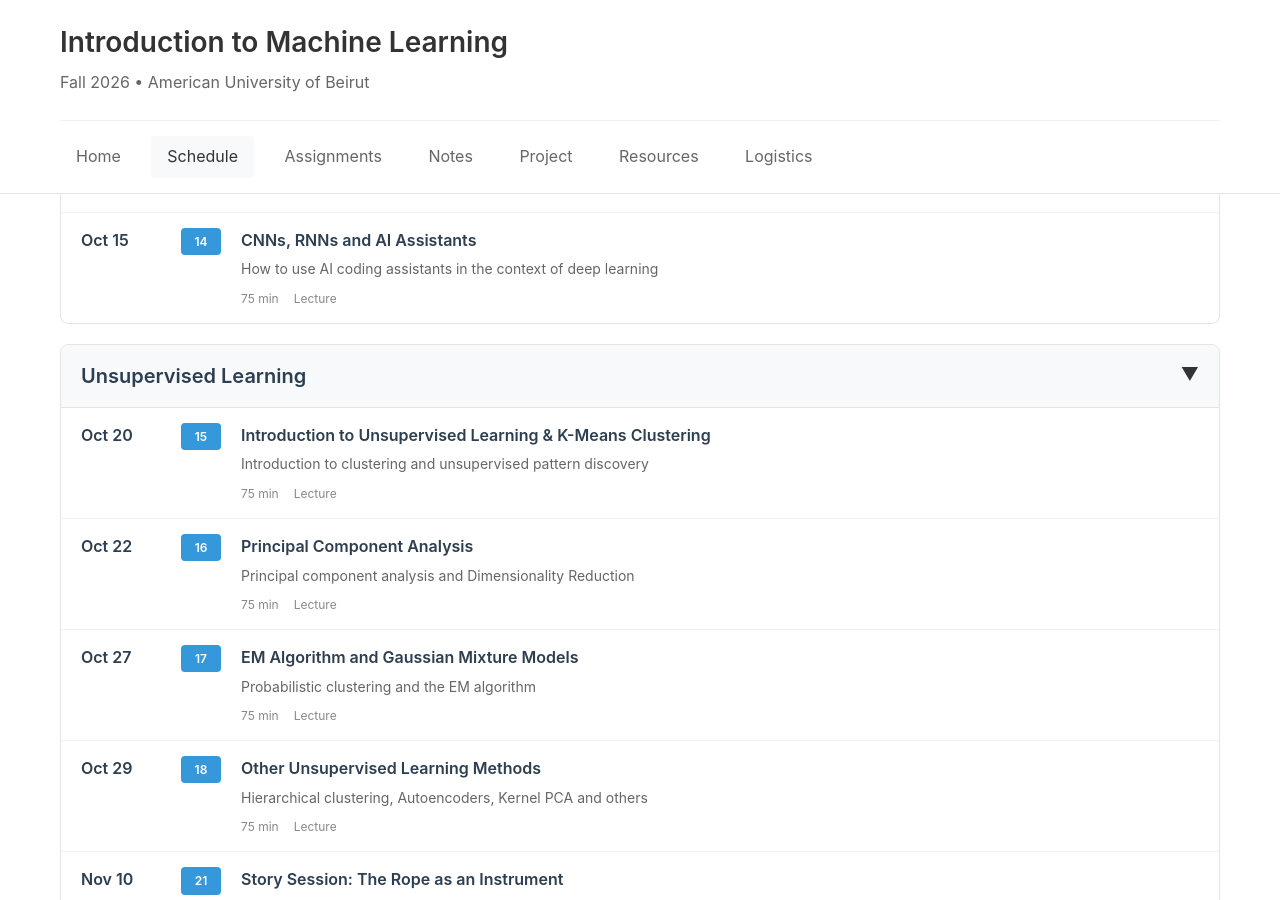
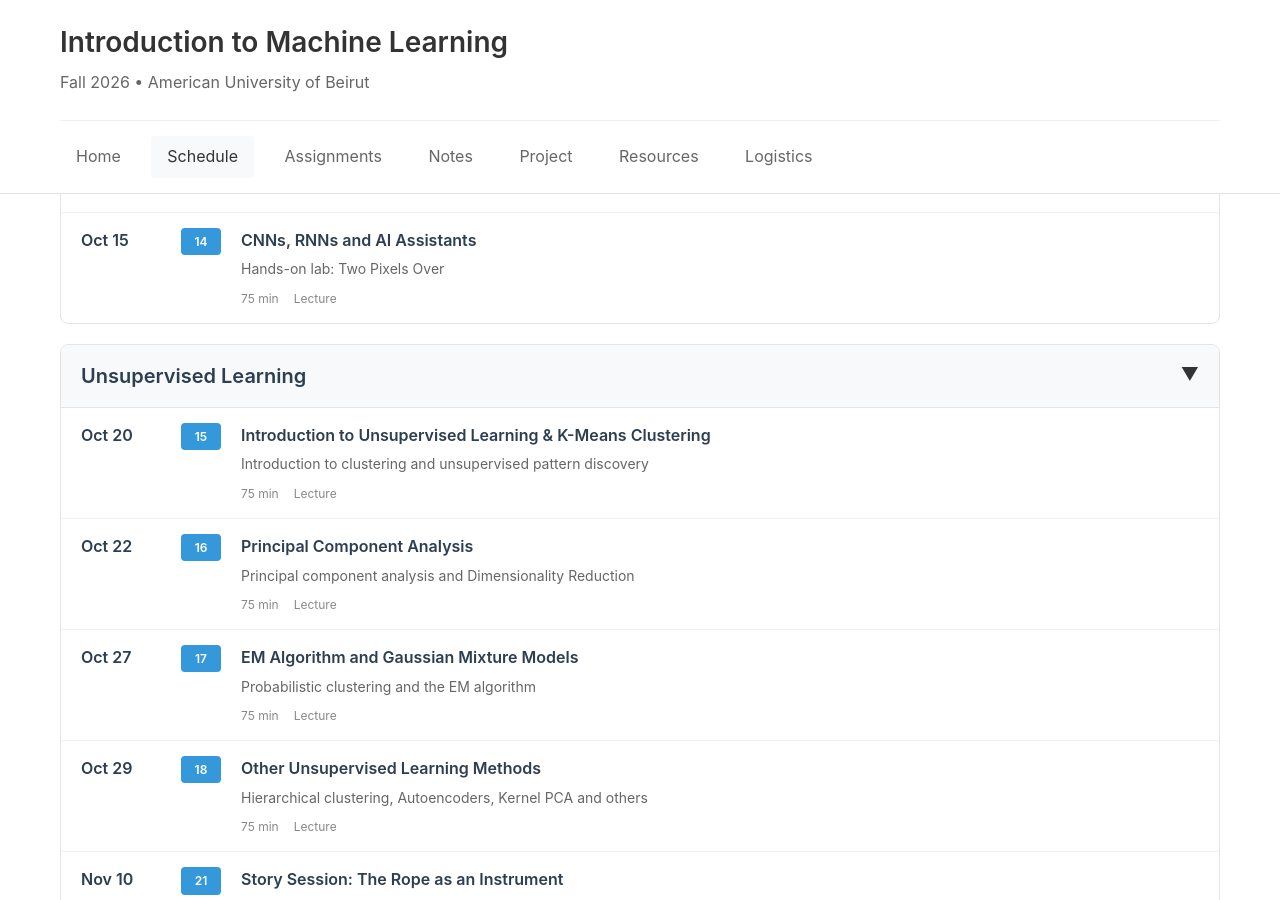
Before and after one commit to Data-Driven-Modeling-Lab/intro2ml, a Jekyll site: the page built from schedule.md, in a window 1280 px wide and 900 px high, scrolled down 1924 px. Built offline with Jekyll 4.4.1, drawn with Linux system fonts in a browser that asks for light colours; some of the changed lines change nothing that is shown.

Commit message:
Oct 15: the lab deck is the main material; the 2025 AI-generated notebooks move to references; subtitle and description for the lab

```diff
--- a/_data/lectures.yml
+++ b/_data/lectures.yml
@@ -551,13 +551,13 @@
   lecture_number: 14
   date: Oct 15
   title: CNNs, RNNs and AI Assistants
-  subtitle: How to use AI coding assistants in the context of deep learning
+  subtitle: 'Hands-on lab: Two Pixels Over'
   type: lecture
   duration: 75
-  description: ' How to use AI coding assistants in the context of deep learning '
+  description: 'A hands-on lab on neural networks: make a network read digits moved two pixels (in the browser, or with a convolutional network), or forecast Beirut''s temperature with a recurrent network. Teams post every run to a live board, choose settings on a validation set and meet the hidden test set at the end, then solve six problems by hand.'
   materials:
     lecture:
-    - name: 'Two Pixels Over: a Neural Networks Lab (the challenge, the board, six problems)'
+    - name: 'Two Pixels Over: a Neural Networks Lab (the challenge, the boards, six problems)'
       url: https://learn.sematlas.com/slides/intro_ml_13n
       type: interactive
     - name: 'Lab track 2: a convolutional network for the shifted digits (PyTorch)'
@@ -566,13 +566,14 @@
     - name: 'Lab track 3: Beirut temperature with a recurrent network (PyTorch)'
       url: /materials/notebooks/lab_rnn_beirut/
       type: notebook
-    - name: MNIST dataset, AI Generated CNN Tutorial
+    references:
+    - name: 'From 2025, for reference: MNIST dataset, AI Generated CNN Tutorial'
       url: /materials/notebooks/gen_cnn_tutorial/
       type: notebook
-    - name: Arabic Tweets, AI Generated RNN Classification Tutorial
+    - name: 'From 2025, for reference: Arabic Tweets, AI Generated RNN Classification Tutorial'
       url: /materials/notebooks/gen_rnn_classification_tutorial/
       type: notebook
-    - name: Arabic Tweets, AI-Generated RNN Completion Tutorial
+    - name: 'From 2025, for reference: Arabic Tweets, AI-Generated RNN Completion Tutorial'
       url: /materials/notebooks/gen_rnn_completion_tutorial/
       type: notebook
   references:
```
